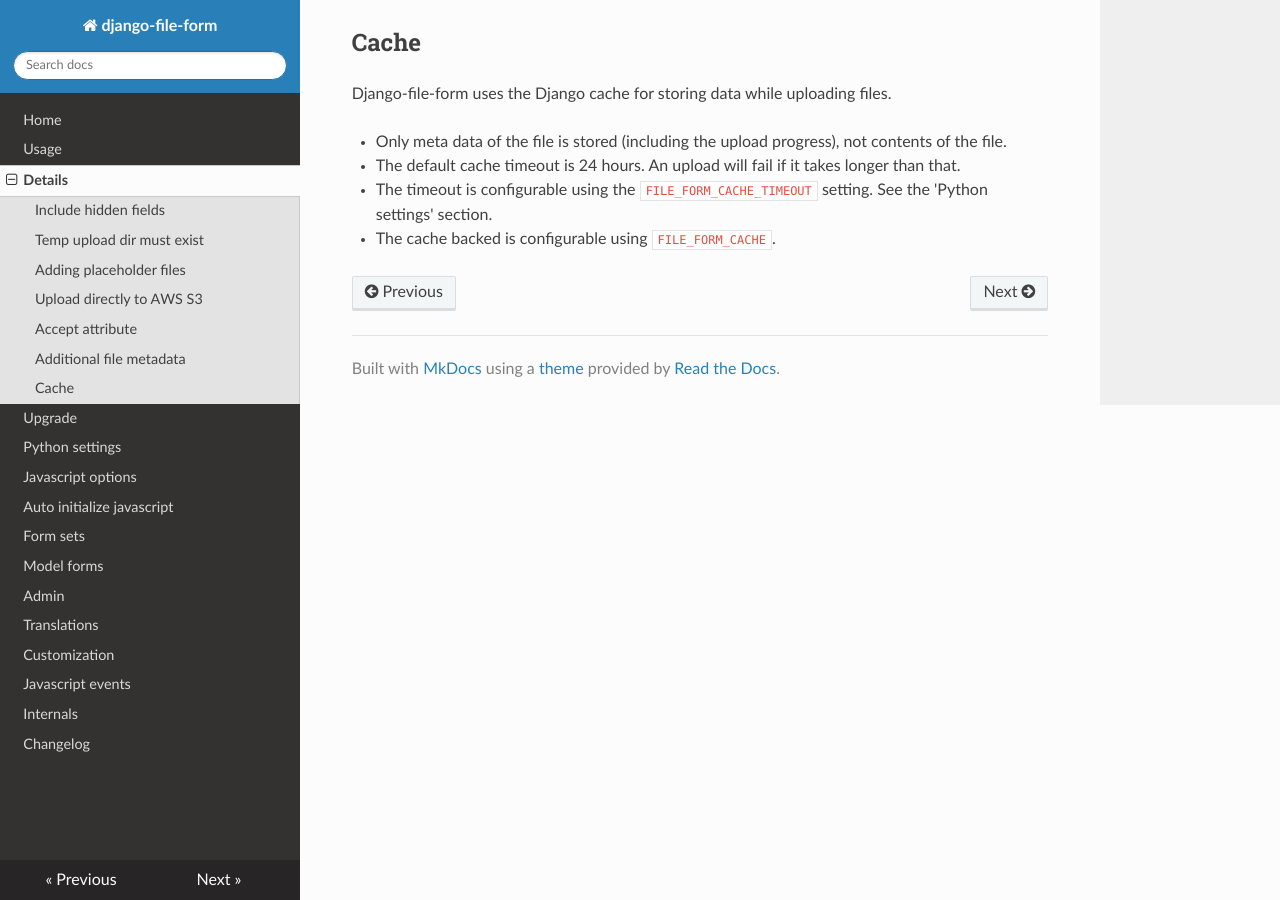
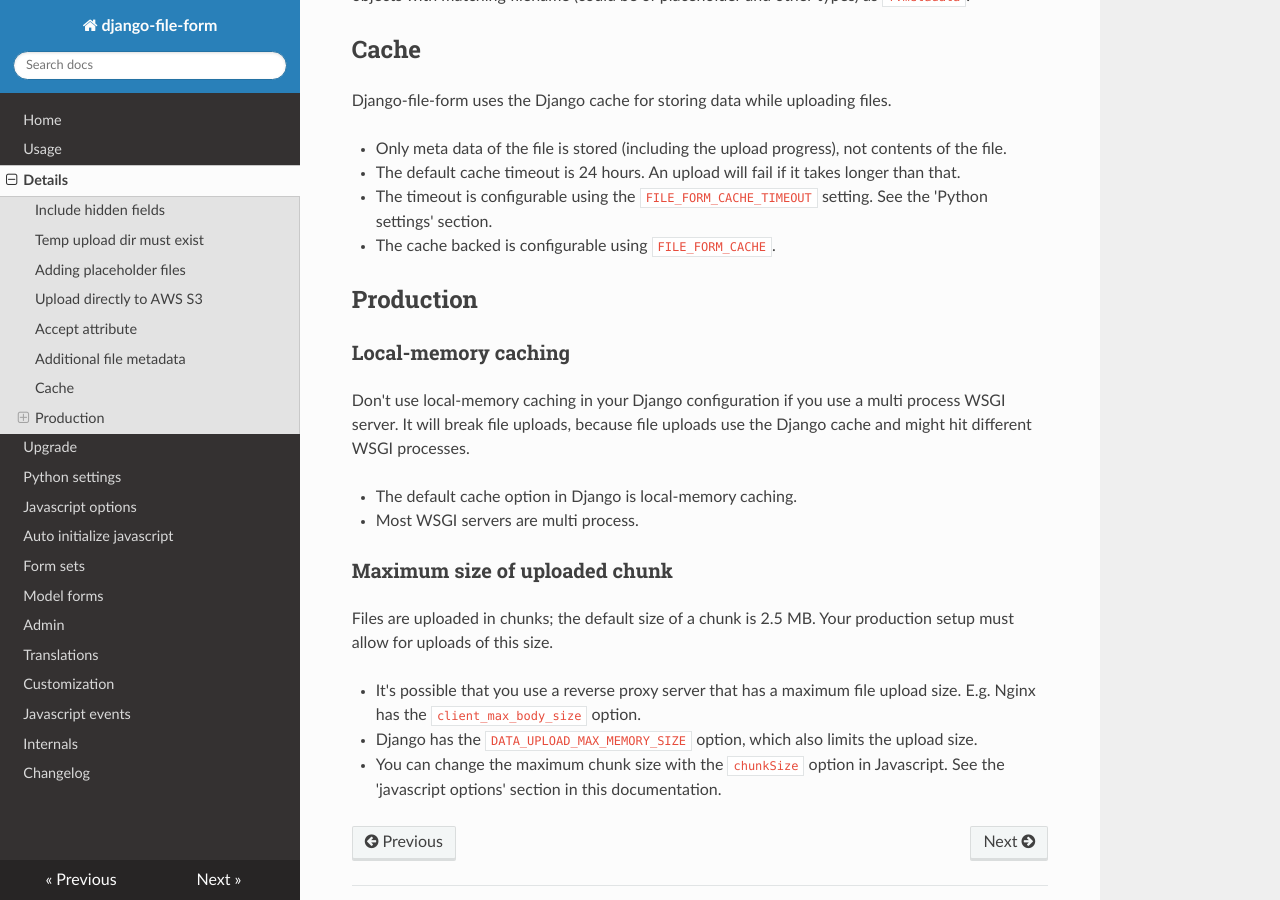
Before and after one commit to mbraak/django-file-form, an MkDocs documentation site: the page built from docs/details.md, in a window 1280 px wide and 900 px high, scrolled down 3200 px. Built offline with MkDocs 1.6.1, drawn with Linux system fonts in a browser that asks for light colours; nearby versions of some CDN libraries; some of the changed text lies outside the part shown.

````diff
--- a/docs/details.md
+++ b/docs/details.md
@@ -10,7 +10,7 @@ Make sure that hidden form fields are included:
 {% endfor %}
 ```
 
-NB: it's possible that the hidden fields are already included; for example if you use ``form.as_p``. Do not include the hidden fields twice.
+NB: it's possible that the hidden fields are already included; for example if you use `form.as_p`. Do not include the hidden fields twice.
 
 Also see the testproject in the repository.
 
@@ -64,7 +64,6 @@ for f in self.cleaned_data['my_field']:
 by clients directly to S3 through AJAX operations and return to the backend as `File` objects
 with [`S3Boto3Storage`](https://django-storages.readthedocs.io/en/latest/backends/amazon-S3.html).
 
-
 Required packages: `boto3` and `django_storages`.
 
 To use this method, you will first need to make sure your S3 bucket is configured
@@ -85,6 +84,7 @@ or through environment variables with the same names as described
 in [`django-storages` documentation](https://django-storages.readthedocs.io/en/latest/backends/amazon-S3.html).
 
 If you are using `django-csp` for setting the Content Security Policy, then the following CORS settings are also needed in `settings`
+
 ```
 CSP_DEFAULT_SRC = ("'none'",)
 CSP_STYLE_SRC = ("'self'")
@@ -93,13 +93,14 @@ CSP_FONT_SRC = ("'self'")
 CSP_IMG_SRC = ("'self'",)
 CSP_CONNECT_SRC = ("'self'", AWS_S3_ENDPOINT_URL)
 ```
+
 where `AWS_S3_ENDPOINT_URL` is the AWS endpoint defined above.
 
 Finally, you will need to define
 
-  ```
-  s3_upload_dir = "user_or_form_specific_id"
-  ```
+```
+s3_upload_dir = "user_or_form_specific_id"
+```
 
 in the form class or passed parameter `s3_upload_dir` to the constructor of the
 form to inform the frontend to use the AJAX uploader for S3. The files will be
@@ -114,8 +115,8 @@ specific to user or form to avoid conflicts on the AWS side. If the object
 already exists in the S3 bucket, a random string will be added to filename.
 
 After form submission, the files will be returned as customized `S3Boto3StorageFile`
-objects  with `S3Boto3Storage` as its underlying storage. The objects will have attributes
-`is_s3direct=True`,  `is_placeholder=False`, and `original_name` which is the
+objects with `S3Boto3Storage` as its underlying storage. The objects will have attributes
+`is_s3direct=True`, `is_placeholder=False`, and `original_name` which is the
 name of the file that was uploaded that can be different from the basename
 of the object on S3 (`f.name`). Reading from these objects will download the files
 from S3.
@@ -150,12 +151,28 @@ widgets and event handlers to update the `data` of this hidden field.
 Upon form submission, `django-file-form` retrieves the data and assign them to returned file
 objects with matching filename (could be of placeholder and other types) as `f.metadata`.
 
-
 ## Cache
 
 Django-file-form uses the Django cache for storing data while uploading files.
 
-* Only meta data of the file is stored (including the upload progress), not contents of the file.
-* The default cache timeout is 24 hours. An upload will fail if it takes longer than that.
-* The timeout is configurable using the `FILE_FORM_CACHE_TIMEOUT` setting. See the 'Python settings' section.
-* The cache backed is configurable using `FILE_FORM_CACHE`.
+- Only meta data of the file is stored (including the upload progress), not contents of the file.
+- The default cache timeout is 24 hours. An upload will fail if it takes longer than that.
+- The timeout is configurable using the `FILE_FORM_CACHE_TIMEOUT` setting. See the 'Python settings' section.
+- The cache backed is configurable using `FILE_FORM_CACHE`.
+
+## Production
+
+### Local-memory caching
+
+Don't use local-memory caching in your Django configuration if you use a multi process WSGI server. It will break file uploads, because file uploads use the Django cache and might hit different WSGI processes.
+
+- The default cache option in Django is local-memory caching.
+- Most WSGI servers are multi process.
+
+### Maximum size of uploaded chunk
+
+Files are uploaded in chunks; the default size of a chunk is 2.5 MB. Your production setup must allow for uploads of this size.
+
+- It's possible that you use a reverse proxy server that has a maximum file upload size. E.g. Nginx has the `client_max_body_size` option.
+- Django has the `DATA_UPLOAD_MAX_MEMORY_SIZE` option, which also limits the upload size.
+- You can change the maximum chunk size with the `chunkSize` option in Javascript. See the 'javascript options' section in this documentation.
````
Also changed, not shown: docs/javascript_options.md (+31 -36 lines).
